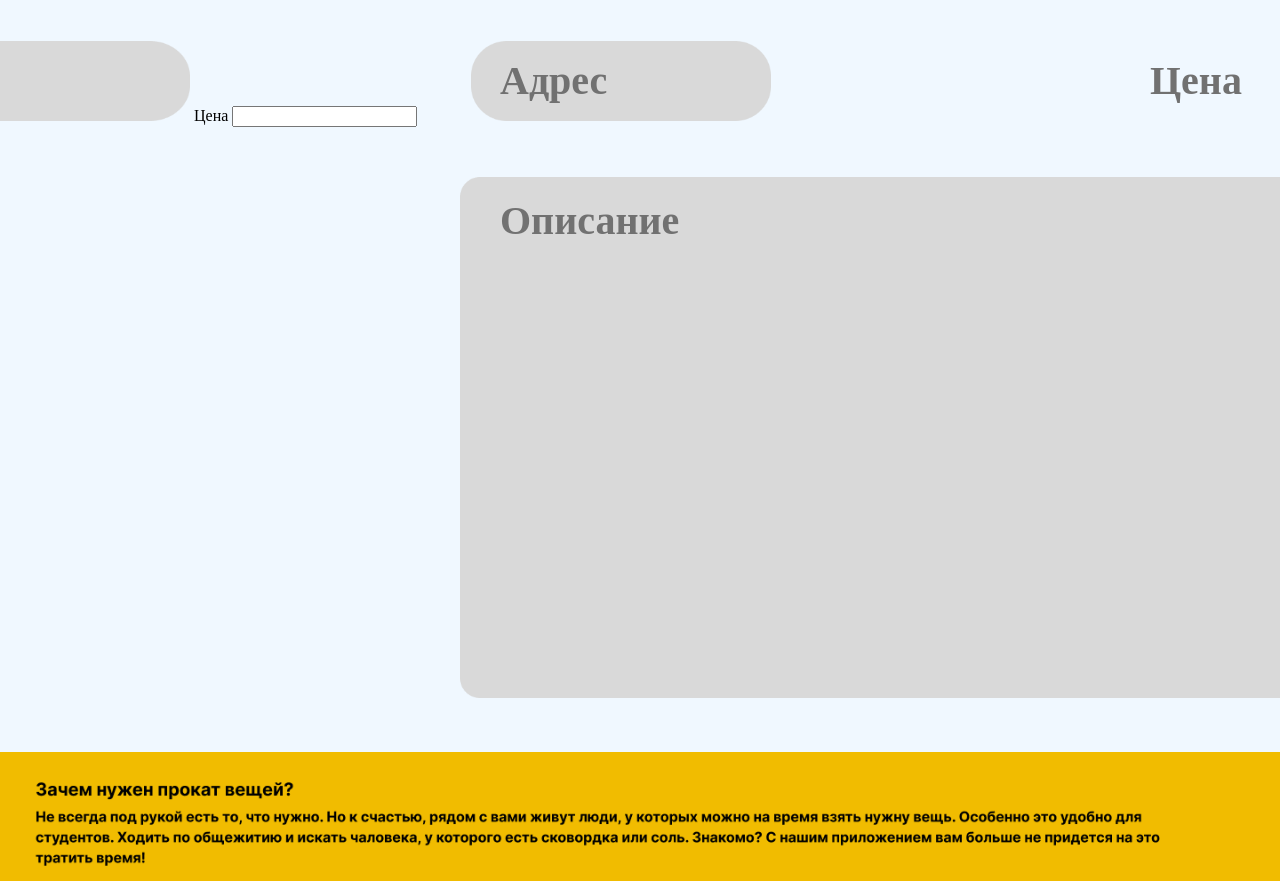
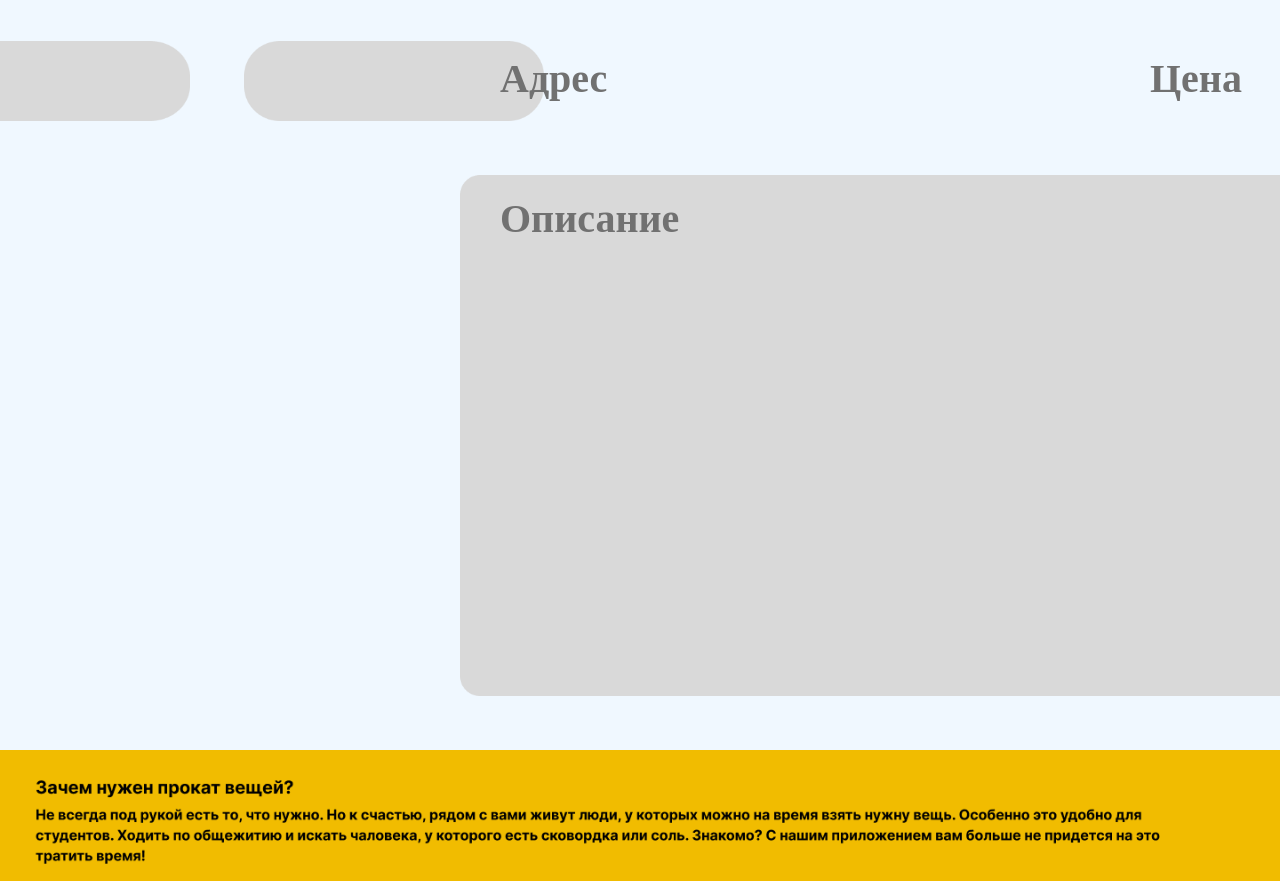
Before and after one commit to OlesiaPalchunova/StudProkat, a plain HTML site: page creating.html in a window 1280 px wide. Shown: the part 1179-2060 px from the top of the page. Drawn offline with Linux system fonts and the light colour scheme.

Commit message:
Update creating.html

```diff
--- a/creating.html
+++ b/creating.html
@@ -46,10 +46,6 @@
         <img class="image5" src="image/address.png" width="600px" height="80px">
         <h1 class="title title4">Адрес</h1>
         <h1 class="title title5">Цена</h1>
-        <mat-form-field>
-            <mat-label>Цена</mat-label>
-            <input matInput type="text">
-        </mat-form-field>
         <img class="image6" src="image/price.png" width="300px" height="80px">
         <h1 class="title title6">Описание</h1>
         <img class="image7" src="image/discription2.png" width="960px">
```
